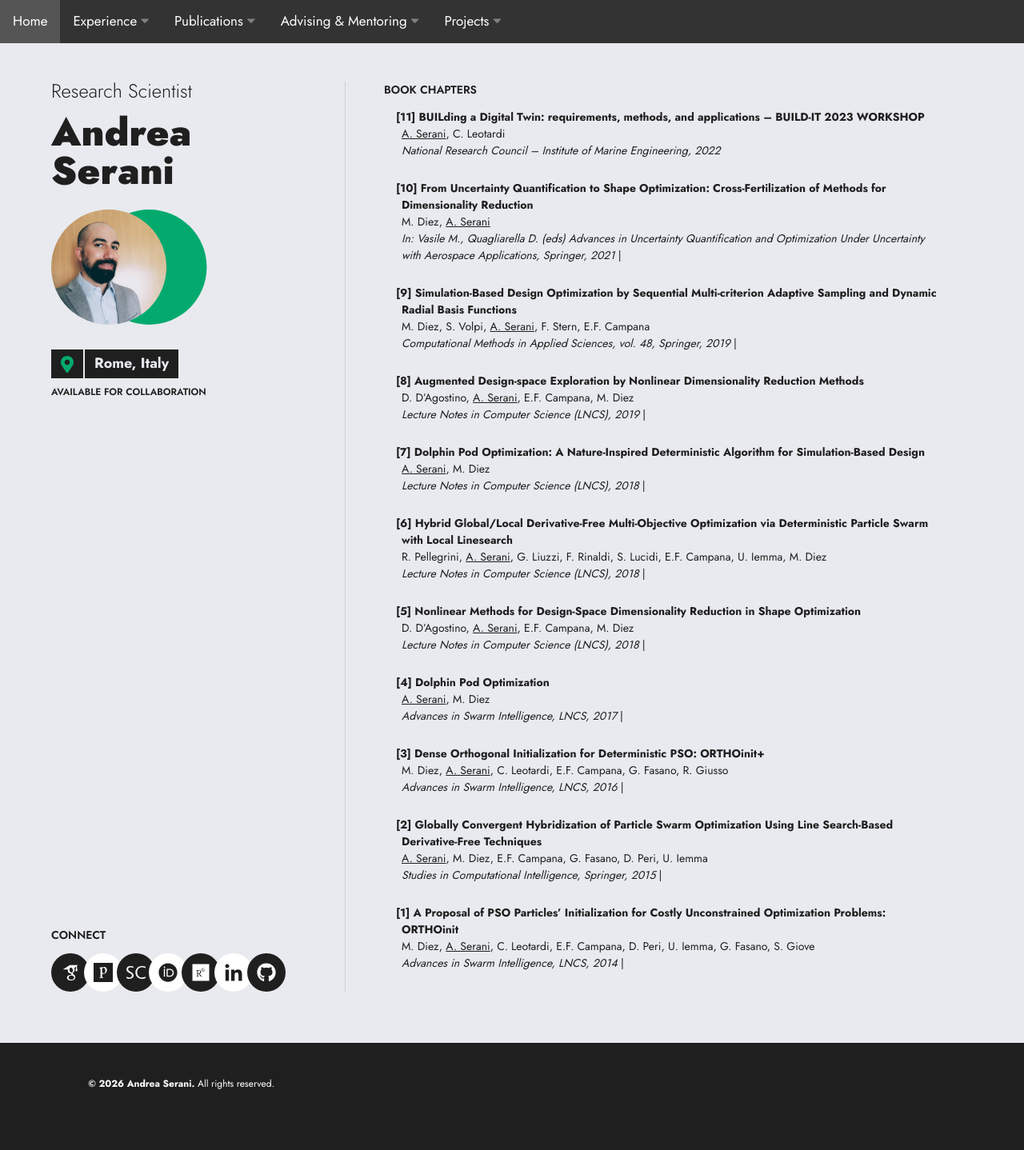
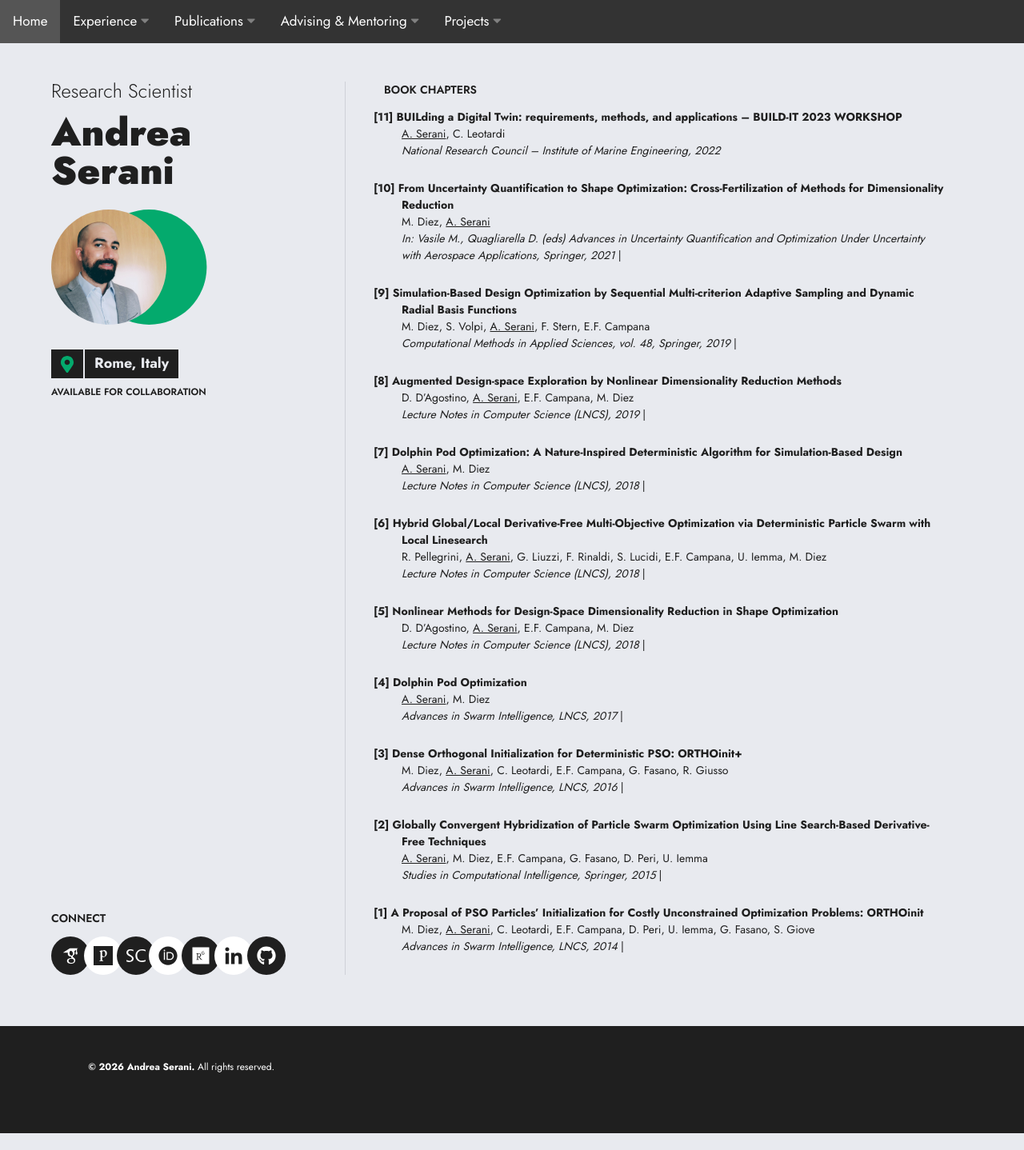
Before and after one commit to aserani/aserani.github.io, a Jekyll site: the page built from html/chapters.html, in a window 1280 px wide. Shown: the whole page at 80% size. Built offline with Jekyll 4.4.1, drawn with Linux system fonts in a browser that asks for light colours; a style sheet for code colours, icons or effects is not loaded; after the commit the page ends 1417 px from its top, so only the background shows below that.

Commit message:
Adjust text-indent for borderless font-text class

```diff
--- a/assets/styles.css
+++ b/assets/styles.css
@@ -1321,5 +1321,5 @@ div.container {
 
 .borderless .font-text {
   padding-left: 1.5em;   /* spazio per il numero */
-  text-indent: -3.0em;   /* riporta la prima riga a sinistra */
+  text-indent: -5.0em;   /* riporta la prima riga a sinistra */
 }
```
